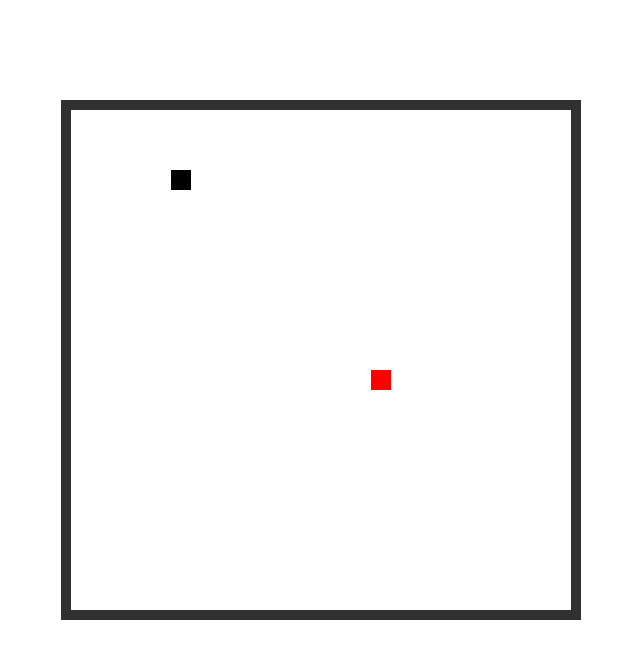
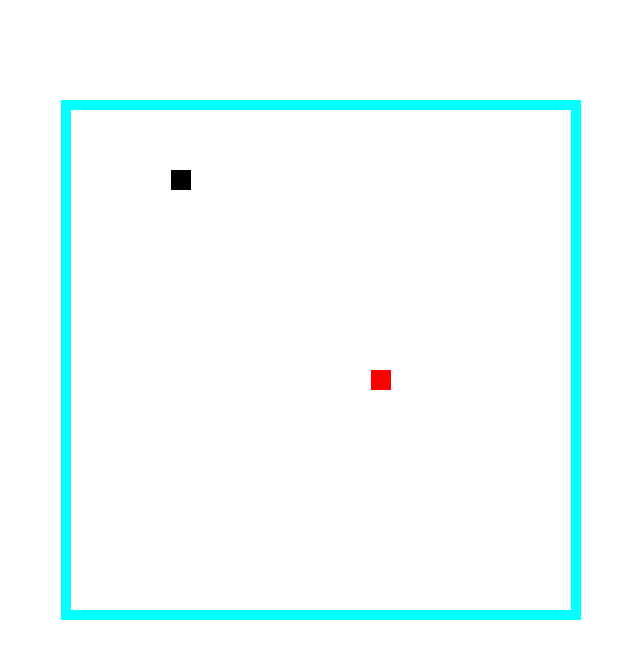
Before and after one commit to ArkadiuszMin/Snake, a plain HTML site: page index.html in a window 1280 px wide. Shown: the whole page, without its empty margins (609-1249 px from the left). Drawn offline with Linux system fonts and the light colour scheme.

Commit message:
testtest

```diff
--- a/styles.css
+++ b/styles.css
@@ -1,5 +1,5 @@
 #plotno{
-    border: 10px solid #303030;
+    border: 10px solid cyan;
     position: absolute;
     top: 100px;
     left: 670px;
```
